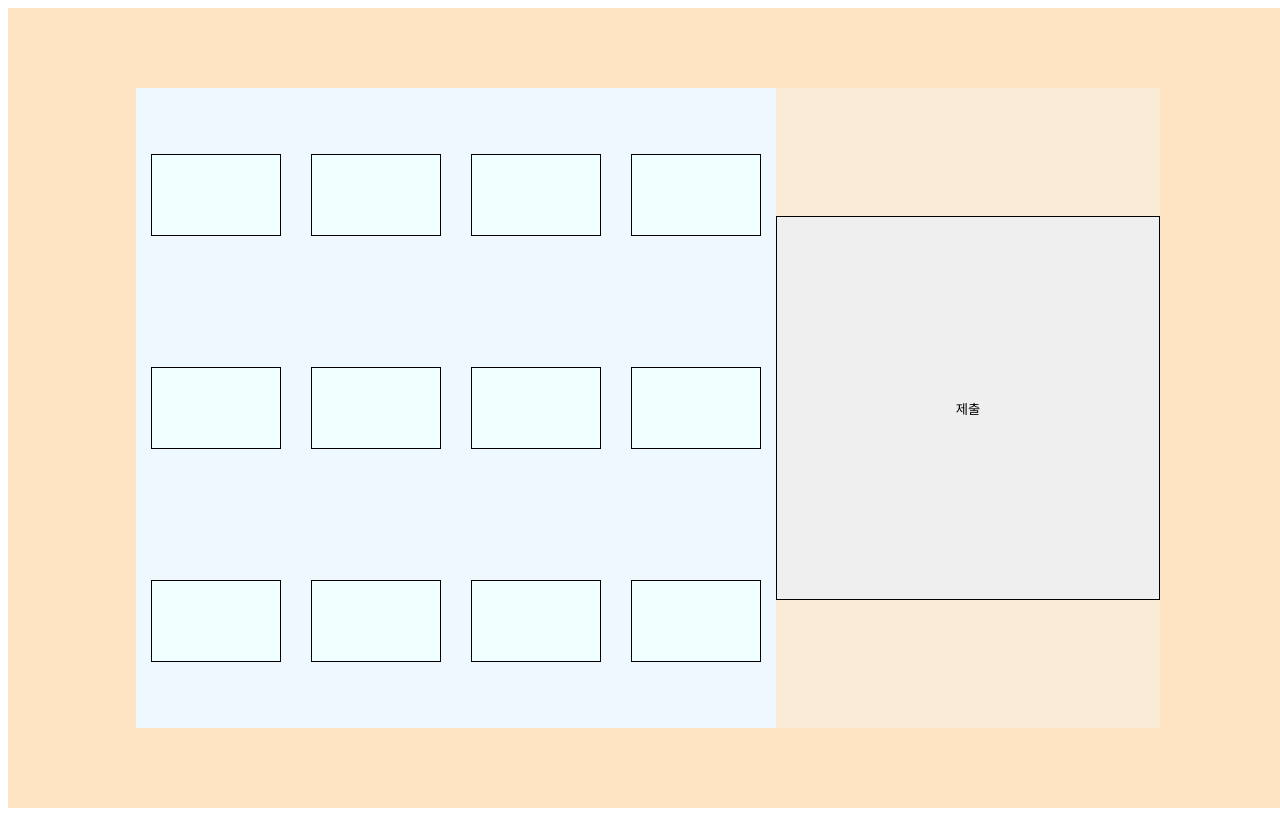
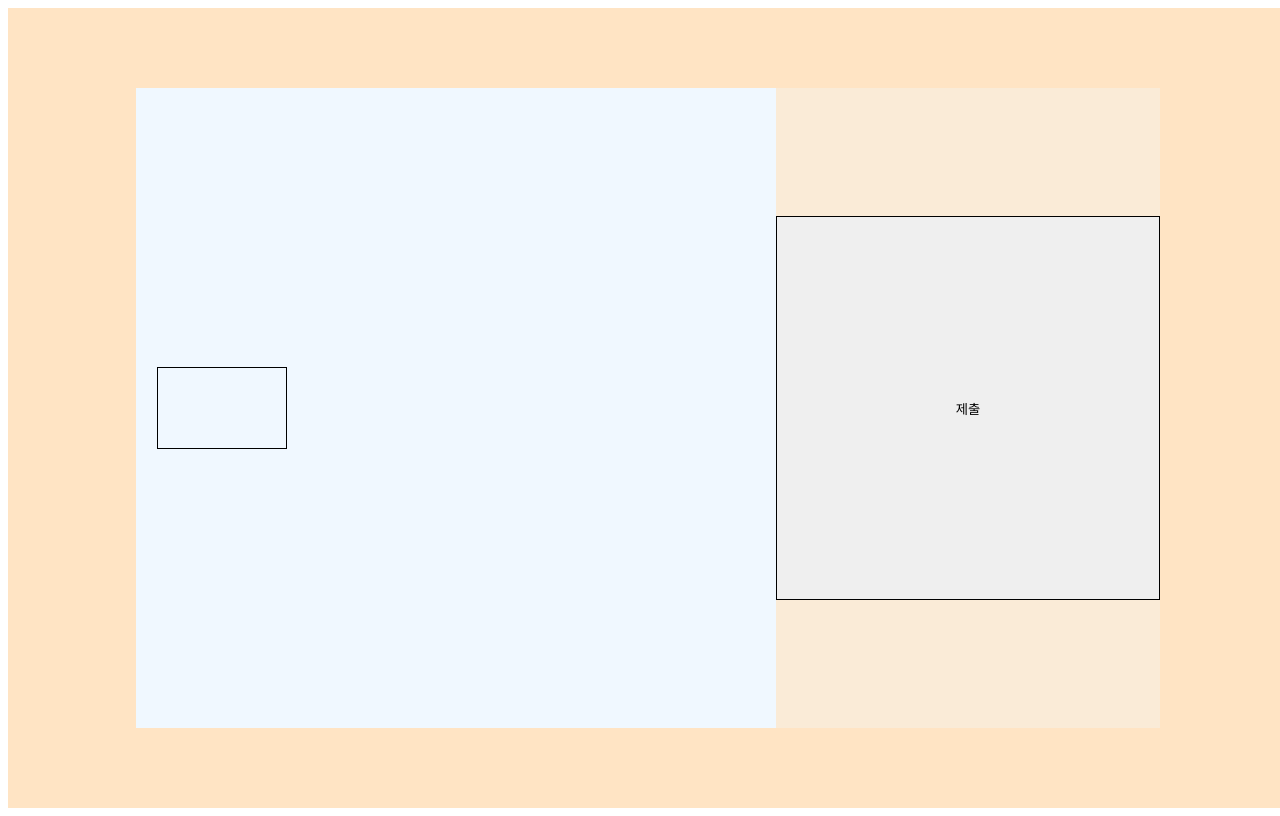
Before and after one commit to chaeyi0731/workflow, a website: page index.html in a window 1280 px wide. Drawn offline with Linux system fonts and the light colour scheme.

Commit message:
div 백그라운드컬러제거

```diff
--- a/style.css
+++ b/style.css
@@ -29,9 +29,8 @@
   border: 1px solid black;
 }
 
-#root > div:nth-child(1) > div {
+#root > div:nth-child(1) > div:nth-child(1) {
   width: 10vw;
   height: 10vh;
-  background-color: azure;
   border: 1px solid black;
 }
```
